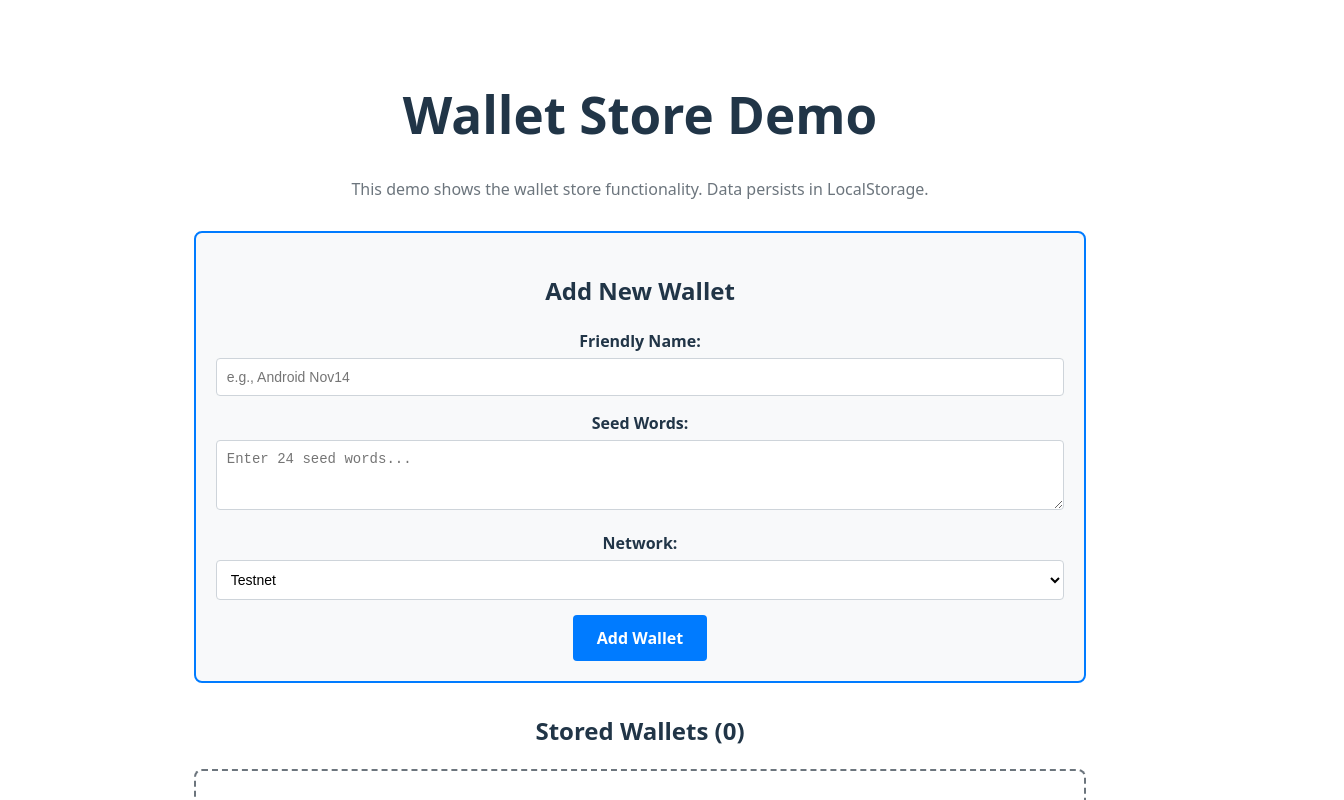
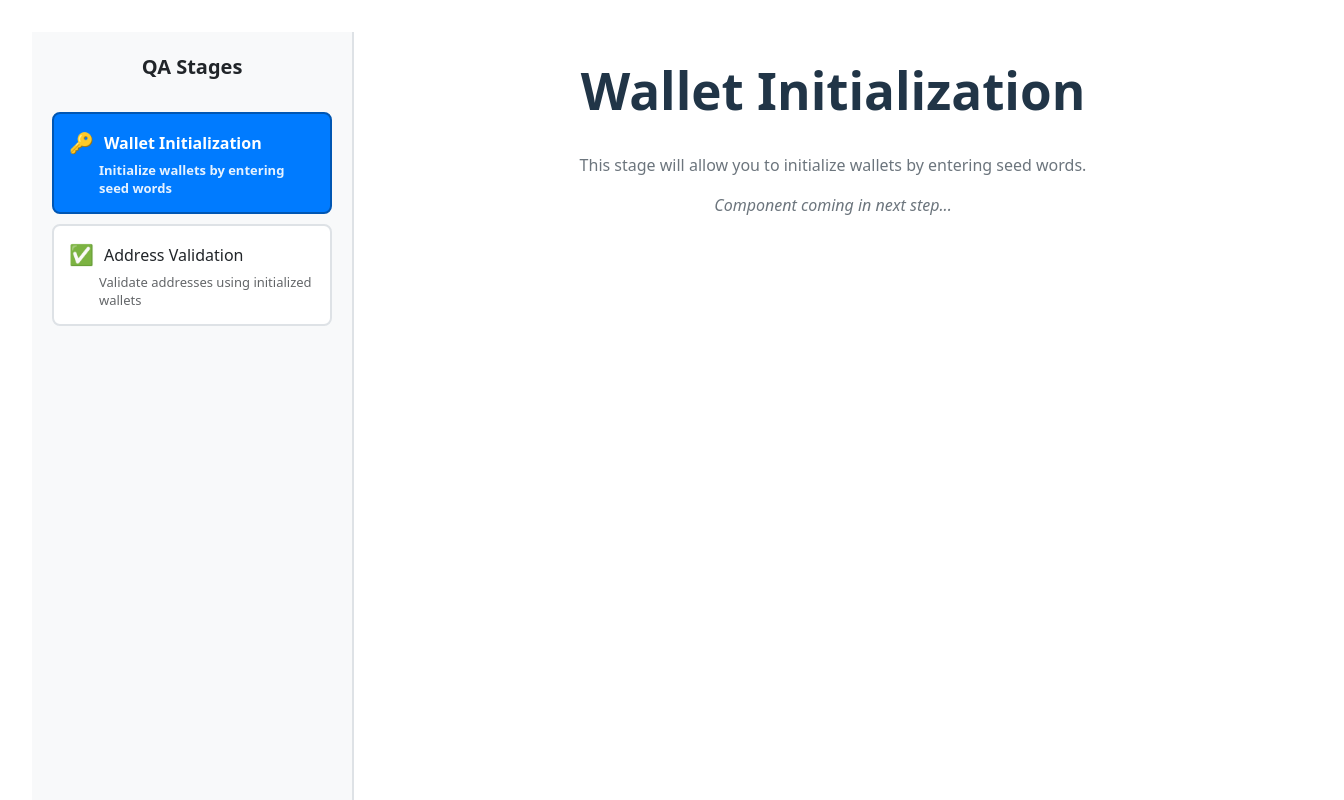
Before and after one commit to tuliomir/hathor-qa-helper, a React (Vite) app: page / in a window 1280 px wide. Shown: the top 800 px of the page, 1344 px wide, since content can reach past the window. Built offline with nearby package versions, Linux system fonts and the light colour scheme.

Commit message:
feat: sidebar

```diff
--- a/src/App.tsx
+++ b/src/App.tsx
@@ -1,10 +1,8 @@
-import WalletStoreDemo from './components/WalletStoreDemo';
+import QALayout from './components/QALayout';
 import './App.css';
 
 function App() {
-  // Temporarily using WalletStoreDemo to test the wallet store
-  // Will be replaced with the full layout in later steps
-  return <WalletStoreDemo />;
+  return <QALayout />;
 }
 
 export default App;
--- /dev/null
+++ b/src/components/QALayout.tsx
@@ -0,0 +1,23 @@
+/**
+ * QA Layout Component
+ * Main layout with sidebar and content area
+ */
+
+import Sidebar from './Sidebar';
+import StageContent from './StageContent';
+
+export default function QALayout() {
+  return (
+    <div
+      style={{
+        display: 'flex',
+        height: '100vh',
+        width: '100vw',
+        overflow: 'hidden',
+      }}
+    >
+      <Sidebar />
+      <StageContent />
+    </div>
+  );
+}
--- /dev/null
+++ b/src/components/Sidebar.tsx
@@ -0,0 +1,73 @@
+/**
+ * Sidebar Component
+ * Displays the list of QA stages and allows navigation between them
+ */
+
+import { useStage } from '../hooks/useStage';
+import { STAGES } from '../types/stage';
+import type { StageId } from '../types/stage';
+
+export default function Sidebar() {
+  const { currentStage, setCurrentStage } = useStage();
+
+  const handleStageClick = (stageId: StageId) => {
+    setCurrentStage(stageId);
+  };
+
+  return (
+    <div
+      style={{
+        width: '280px',
+        backgroundColor: '#f8f9fa',
+        borderRight: '2px solid #dee2e6',
+        padding: '20px',
+        display: 'flex',
+        flexDirection: 'column',
+        gap: '10px',
+      }}
+    >
+      <h2 style={{ margin: '0 0 20px 0', fontSize: '20px', color: '#212529' }}>QA Stages</h2>
+
+      {STAGES.map((stage) => {
+        const isActive = currentStage === stage.id;
+        return (
+          <button
+            key={stage.id}
+            onClick={() => handleStageClick(stage.id)}
+            style={{
+              padding: '15px',
+              backgroundColor: isActive ? '#007bff' : 'white',
+              color: isActive ? 'white' : '#212529',
+              border: isActive ? '2px solid #0056b3' : '2px solid #dee2e6',
+              borderRadius: '8px',
+              cursor: 'pointer',
+              textAlign: 'left',
+              transition: 'all 0.2s',
+              fontWeight: isActive ? 'bold' : 'normal',
+            }}
+            onMouseEnter={(e) => {
+              if (!isActive) {
+                e.currentTarget.style.backgroundColor = '#e9ecef';
+                e.currentTarget.style.borderColor = '#adb5bd';
+              }
+            }}
+            onMouseLeave={(e) => {
+              if (!isActive) {
+                e.currentTarget.style.backgroundColor = 'white';
+                e.currentTarget.style.borderColor = '#dee2e6';
+              }
+            }}
+          >
+            <div style={{ display: 'flex', alignItems: 'center', gap: '10px', marginBottom: '5px' }}>
+              <span style={{ fontSize: '20px' }}>{stage.icon}</span>
+              <span style={{ fontSize: '16px' }}>{stage.title}</span>
+            </div>
+            <div style={{ fontSize: '13px', opacity: isActive ? 0.9 : 0.7, marginLeft: '30px' }}>
+              {stage.description}
+            </div>
+          </button>
+        );
+      })}
+    </div>
+  );
+}
--- /dev/null
+++ b/src/components/StageContent.tsx
@@ -0,0 +1,45 @@
+/**
+ * Stage Content Component
+ * Renders the content for the currently selected stage
+ */
+
+import { useStage } from '../hooks/useStage';
+
+export default function StageContent() {
+  const { currentStage } = useStage();
+
+  return (
+    <div
+      style={{
+        flex: 1,
+        padding: '30px',
+        backgroundColor: 'white',
+        overflowY: 'auto',
+      }}
+    >
+      {currentStage === 'wallet-initialization' && (
+        <div>
+          <h1 style={{ marginTop: 0 }}>Wallet Initialization</h1>
+          <p style={{ color: '#6c757d' }}>
+            This stage will allow you to initialize wallets by entering seed words.
+          </p>
+          <p style={{ color: '#6c757d', fontStyle: 'italic' }}>
+            Component coming in next step...
+          </p>
+        </div>
+      )}
+
+      {currentStage === 'address-validation' && (
+        <div>
+          <h1 style={{ marginTop: 0 }}>Address Validation</h1>
+          <p style={{ color: '#6c757d' }}>
+            This stage will allow you to validate addresses using initialized wallets.
+          </p>
+          <p style={{ color: '#6c757d', fontStyle: 'italic' }}>
+            Component coming in next step...
+          </p>
+        </div>
+      )}
+    </div>
+  );
+}
```
